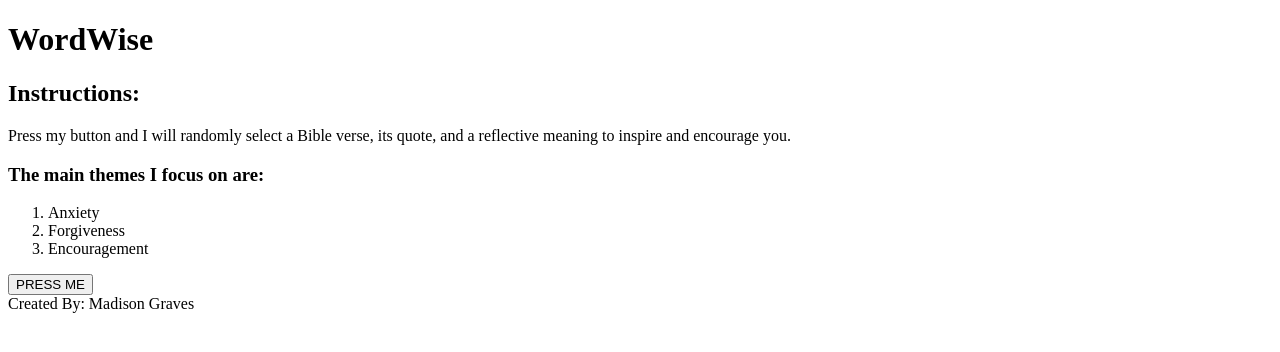
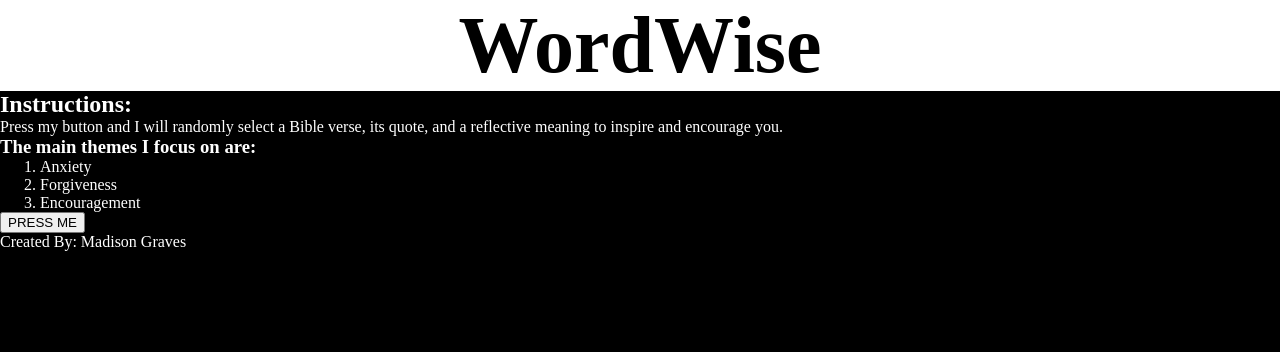
Before and after one commit to Madison-Graves/WordWise, a plain HTML site: page index.html in a window 1280 px wide. Drawn offline with Linux system fonts and the light colour scheme.

Commit message:
update styles in css(change background color)

```diff
--- a/index.html
+++ b/index.html
@@ -3,14 +3,15 @@
 <head>
     <meta charset="UTF-8">
     <meta name="viewport" content="width=device-width, initial-scale=1.0">
+    <link rel="stylesheet" href="style.css"></link>
     <title>WordWise</title>
 </head>
 <body>
-    <header>
+    <header class="header">
         <h1>WordWise</h1>
     </header>
     <main>
-        <div id="how-to">
+        <div class= "instruction" id="how-to">
         <h2>Instructions:</h2>
         <p>Press my button and I will randomly select a Bible verse, its quote, and a reflective meaning to inspire and encourage you.</p>
         <h3>The main themes I focus on are: </h3>
@@ -20,9 +21,9 @@
                 <li>Encouragement</li>
             </ol>
         </div>
+        <button id="button">PRESS ME</button>
         <div id="message"></div>
-        <button id="button">PRESS ME</button>
-        <p id="after-press">press my button again to get a new message</p>
+        <p id="after-press">Press my button again to get a new message</p>
     </main>
     <footer>Created By: Madison Graves</footer>
     <script src="script.js"  defer></script>
--- a/script.js
+++ b/script.js
@@ -79,6 +79,5 @@ console.log(button);
 button.onclick = () => {
     myMessage.style.textAlign = 'center';
     myMessage.innerHTML = randomMessage();
-    instruction.hidden = true;
     newInstruct.hidden = false;
 };
--- a/style.css
+++ b/style.css
@@ -0,0 +1,20 @@
+html {
+    font-size:16px;
+}
+
+*{
+    box-sizing: border-box;
+    margin: 0;
+}
+
+body{
+    background-color: black;
+    color: white;
+}
+
+h1{
+    background-color: white;
+    color: black;
+    text-align: center;
+    font-size: 5rem;
+}
```
